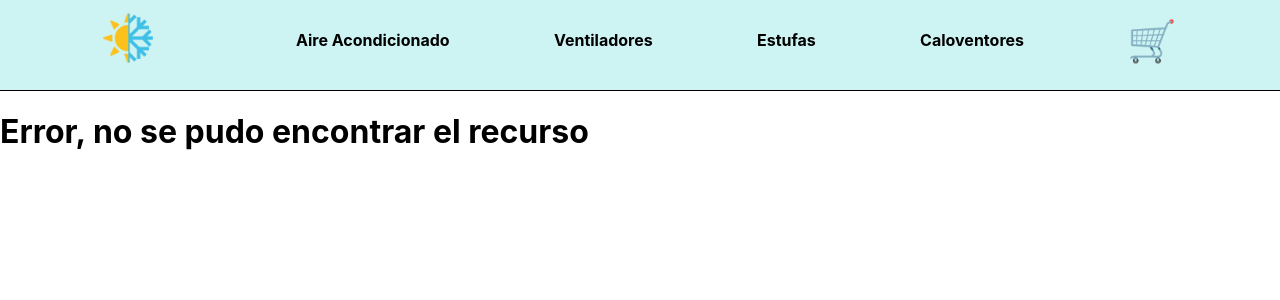
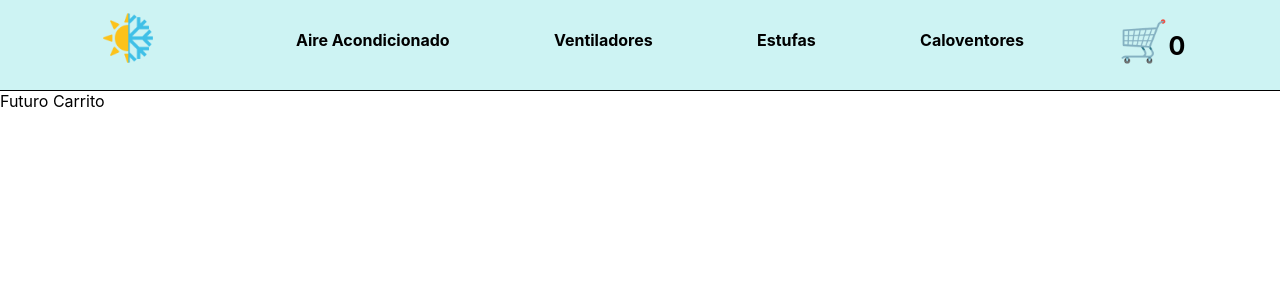
Before and after one commit to GabrielBogado/ProyectoReact1, a React (Create React App) app: page /cart in a window 1280 px wide. Shown: the top 300 px of the page. Built offline with nearby package versions, Linux system fonts and the light colour scheme.

Commit message:
agregandoFuncionalidadesCart

```diff
--- a/src/App.js
+++ b/src/App.js
@@ -3,16 +3,23 @@ import NavBar from "./componentes/Header/NavBar";
 import { BrowserRouter, Route, Routes } from "react-router-dom";
 import ItemListContainer from "./componentes/ItemListContainer/ItemListContainer";
 import ItemDetailContainer from "./componentes/ItemDetailContainer/ItemDetailContainer";
+import { CartContextProvider } from "./Storage/ContextCart";
+import Cart from "./componentes/Carrito/Cart";
 
 function App() {
   return (
+    <CartContextProvider>
       <BrowserRouter>
         <div className="App">
           <NavBar />
           <main>
             <Routes>
               <Route path="/" element={<ItemListContainer />} />
-            <Route path="/item/:idProducto" element={<ItemDetailContainer />} />
+              <Route
+                path="/item/:idProducto"
+                element={<ItemDetailContainer />}
+              />
+              <Route path="/cart" element={<Cart />}></Route>
               <Route
                 path="*"
                 element={<h1>Error, no se pudo encontrar el recurso</h1>}
@@ -25,6 +32,7 @@ function App() {
           </main>
         </div>
       </BrowserRouter>
+    </CartContextProvider>
   );
 }
 
--- /dev/null
+++ b/src/Storage/ContextCart.jsx
@@ -0,0 +1,42 @@
+import {createContext, useState} from "react"
+
+const cartContexto = createContext({cart: []})
+
+const Provider = cartContexto.Provider
+
+
+
+function CartContextProvider(props){
+    const [cart, setCart] = useState ([])
+
+    function addToCart(item, count){
+        let indexItemInCart = cart.findIndex(itemInCart => itemInCart.id === item.id)
+        const newCart = [...cart]
+        if (indexItemInCart !== -1)
+        {
+            newCart[indexItemInCart].count += count
+            setCart(newCart)
+        }
+        else{
+            newCart.push({...item, count:count})
+            setCart(newCart)
+        }
+        console.log(item, count)
+
+    }
+
+    function getQuantityCart(){
+        return(cart.length)
+    }
+    return(
+        <Provider value={{
+            cart,
+            getQuantityCart,
+            addToCart
+            }}>
+            {props.children}
+        </Provider>
+    )
+}
+
+export {cartContexto, CartContextProvider}
--- /dev/null
+++ b/src/componentes/Carrito/Cart.jsx
@@ -0,0 +1,9 @@
+import React from 'react'
+
+function Cart() {
+  return (
+    <div>Futuro Carrito</div>
+  )
+}
+
+export default Cart
--- a/src/componentes/Header/CartWidget.css
+++ b/src/componentes/Header/CartWidget.css
@@ -0,0 +1,5 @@
+.contadorCartNoti{
+    font-size: 25px;
+    color: black;
+    font-weight: bold;
+}
--- a/src/componentes/Header/CartWidget.jsx
+++ b/src/componentes/Header/CartWidget.jsx
@@ -1,10 +1,18 @@
-import React from 'react'
-import {Link} from "react-router-dom"
+import React, {useContext} from 'react'
+import { Link } from 'react-router-dom'
+import { cartContexto } from '../../Storage/ContextCart'
 import "./CartWidget.css"
 
 function CartWidget() {
+  const contextoCartWidget = useContext(cartContexto)
+  let cantidad = contextoCartWidget.getQuantityCart()
   return (
-    <Link to="/cart" title='Ir al carrito'>🛒</Link>
+    <div>
+      <Link to="/cart">
+      <span>🛒</span>
+      <span className='contadorCartNoti'>{cantidad}</span>
+      </Link>
+    </div>
   )
 }
 
--- a/src/componentes/ItemDetailContainer/ItemDetail.jsx
+++ b/src/componentes/ItemDetailContainer/ItemDetail.jsx
@@ -1,14 +1,15 @@
-import React, { useState } from 'react'
+import React, { useState, useContext} from 'react'
 import {Link} from "react-router-dom"
 import "./itemDetail.css"
 import ContadorItems from '../ContadorItems/ContadorItems'
-
+import { cartContexto } from '../../Storage/ContextCart'
 function ItemDetail(props) {
   const [countEnCart, setCountEnCart] = useState(0)
+  const {addToCart} = useContext(cartContexto)
 
   function handleAddToCart(count){
     setCountEnCart(count)
-    alert(count)
+    addToCart(props.producto, count)
   }
 
   return (
```
Also changed, not shown: src/componentes/Contextos/Context.jsx (deleted, +0 -7 lines). Lines whose indentation alone changed are shown as unchanged.
